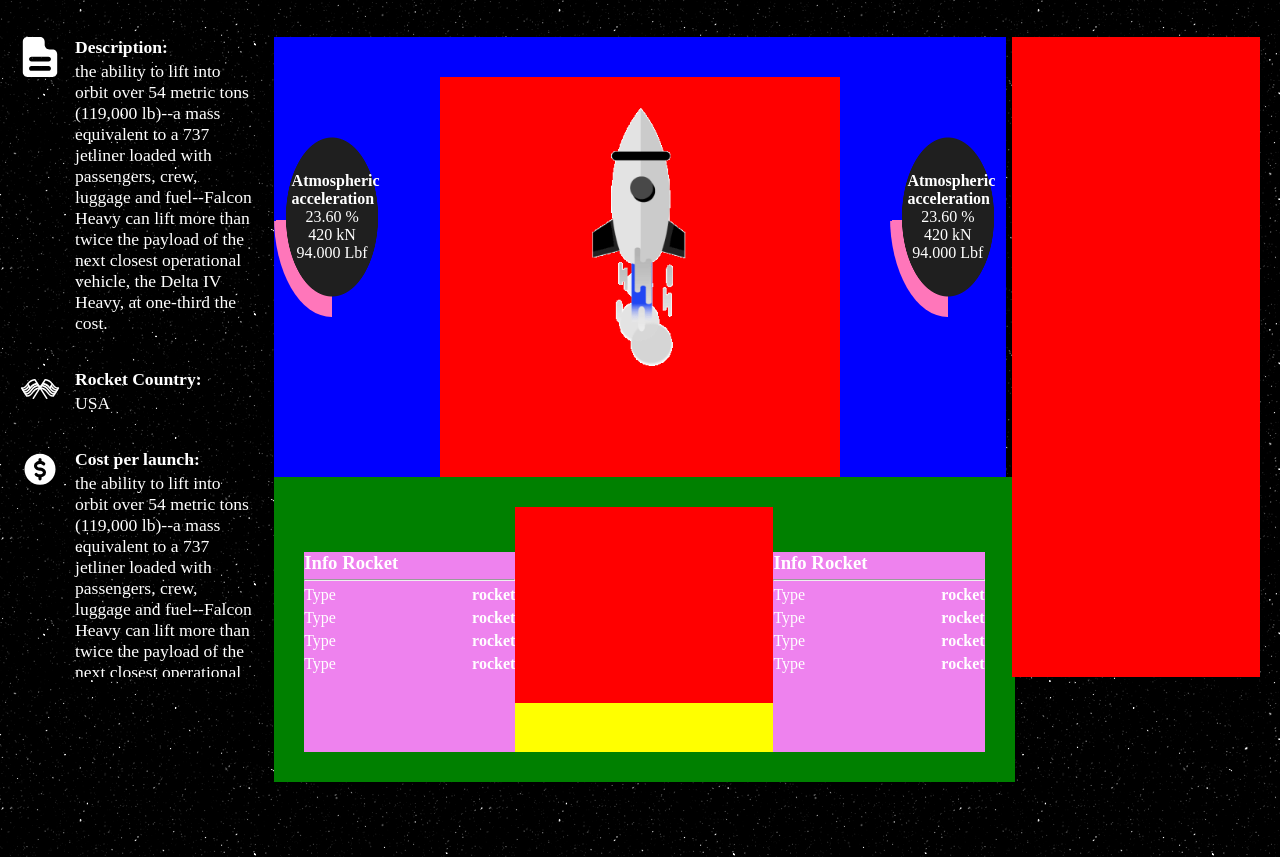
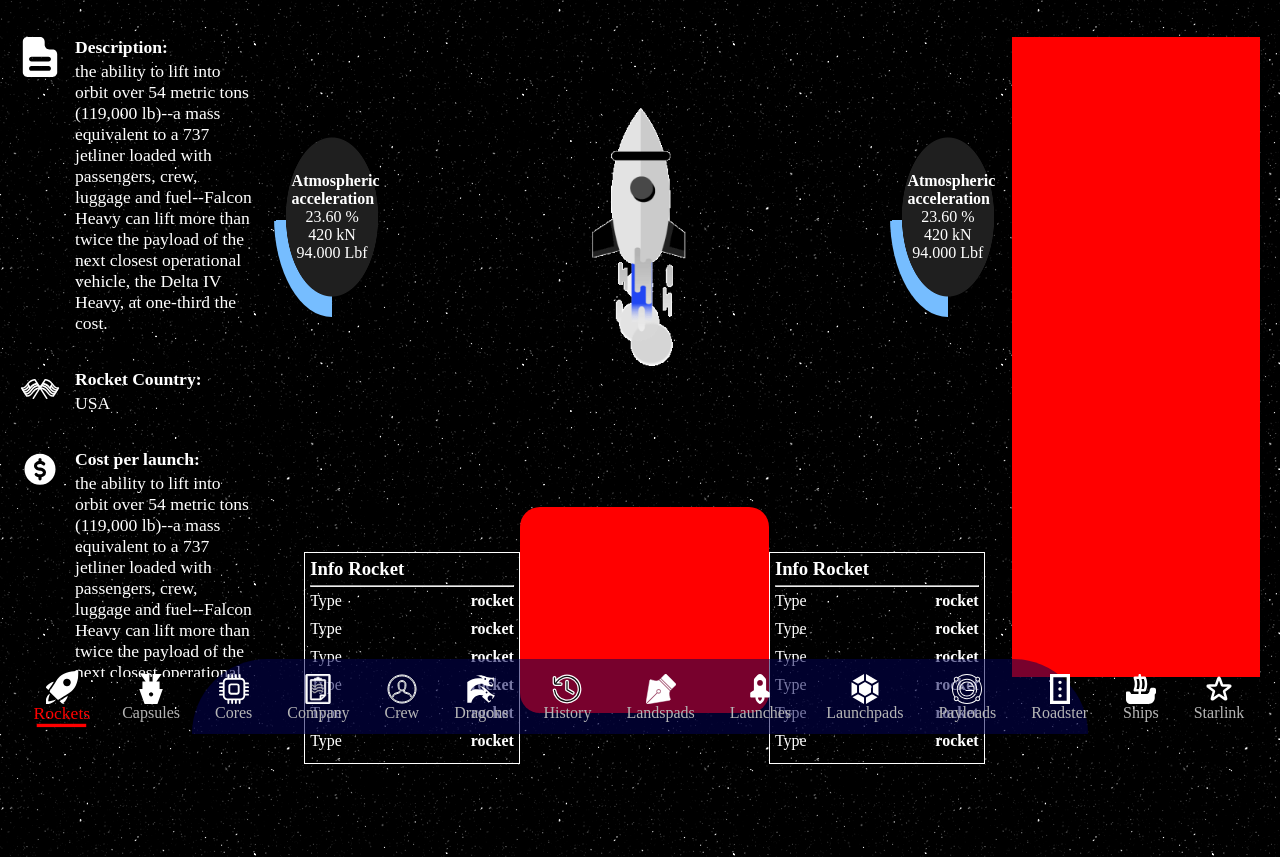
Before and after one commit to CristianDavidFajardoRojas/spaceX, a plain HTML site: page index.html in a window 1280 px wide. Shown: the part 66-923 px from the top of the page. Drawn offline with Linux system fonts and the light colour scheme.

Commit message:
feat: :lipstick: footer
Footer visual de la pagina.

```diff
--- a/css/style.css
+++ b/css/style.css
@@ -60,7 +60,6 @@ main {
     height: 80%;
     display: flex;
     flex-direction: column;
-    background: blue;
 }
 
 .circles {
@@ -73,7 +72,6 @@ main {
 
 .circles img {
     height: 400px;
-    background-color: red;
 }
 
 .progress-bar {
@@ -88,7 +86,7 @@ main {
     border-radius: 50%;
     background:
       radial-gradient(closest-side, rgb(31, 31, 31) 79%, transparent 80% 100%),
-      conic-gradient(from 180deg, rgb(255, 118, 186) 24%, rgba(255, 192, 203, 0) 0);
+      conic-gradient(from 180deg, rgb(118, 189, 255) 24%, rgba(255, 192, 203, 0) 0);
   }
 
   .progress-bar > div {
@@ -99,24 +97,32 @@ main {
   .text_images {
     display: flex;
     justify-content: space-between;
-    background: green;
     padding: 30px;
     width: 93%;
     height: 100%;
   }
 
 #caja_content {
+    padding: 5px;
     width: 270px;
     height: 200px;
     display: flex;
     flex-direction: column;
     gap: 5px;
     margin-top: 45px;
-    background: violet;
     color: white;
+    border: 1px solid white;
 }
 
-#caja_content > article {
+#caja_content > div {
+    display: flex;
+    flex-direction: column;
+    gap: 10px;
+    overflow: scroll;
+    scrollbar-width: none;
+}
+
+#caja_content > div > article {
     display: flex;
     justify-content: space-between;
 }
@@ -124,7 +130,6 @@ main {
 .div_images {
     display: flex;
     flex-direction: row;
-    background: yellow;
     gap: 20px;
     width: 330px;
     overflow-x: scroll;
@@ -136,6 +141,7 @@ main {
     min-width: 100%;
     height: 80%;
     background: red;
+    border-radius: 20px;
 }
 
 
@@ -148,3 +154,51 @@ main {
     width: 20%;
     height: 80%;
   }
+
+
+
+
+
+
+  .footer{
+    width: 100%;
+    position: absolute;
+    bottom: 0;
+    height: 75px;
+    position: fixed;
+    display: flex;
+    justify-content: center;
+  }
+
+  .footer > section {
+    padding-top: 15px;
+    background: rgba(2, 2, 85, 0.534);
+    color: rgb(182, 182, 182);
+    display: flex;
+    gap: 35px;
+    width: 70%;
+    justify-content: center;
+    border-top-left-radius: 100px;
+    border-top-right-radius: 100px;
+  }
+
+  .footer > section > article {
+    display: flex;
+    flex-direction: column;
+    align-items: center;
+  }
+
+  .footer > section > article > img{
+    width: 30px;
+  }
+
+  #imhere {
+    transform: scale(1.1);
+    color: red;
+  }
+
+  #imhere > div{
+    width: 45px;
+    height: 3px;
+    background: red;
+  }
--- a/index.html
+++ b/index.html
@@ -87,6 +87,7 @@
                 <div id = "caja_content">
                     <h3>Info Rocket</h3>
                     <hr>
+                    <div>
                         <article>
                             <p>Type</p>
                             <strong>rocket</strong>
@@ -103,6 +104,15 @@
                             <p>Type</p>
                             <strong>rocket</strong>
                         </article>
+                        <article>
+                            <p>Type</p>
+                            <strong>rocket</strong>
+                        </article>
+                        <article>
+                            <p>Type</p>
+                            <strong>rocket</strong>
+                        </article>
+                    </div>
                 </div>
                 <div class="div_images">
                     <article>
@@ -130,6 +140,15 @@
                 <div id = "caja_content">
                     <h3>Info Rocket</h3>
                     <hr>
+                    <div>
+                        <article>
+                            <p>Type</p>
+                            <strong>rocket</strong>
+                        </article>
+                        <article>
+                            <p>Type</p>
+                            <strong>rocket</strong>
+                        </article>
                         <article>
                             <p>Type</p>
                             <strong>rocket</strong>
@@ -148,8 +167,83 @@
                         </article>
                     </div>
                 </div>
+            </div>
         </section>
         <section class="right_side"></section>
     </main>
+    <footer class="footer">
+        <section>
+        <article id="imhere">
+            <img src="storage/img/cute-rocket-launching-svgrepo-com.svg">
+            <p>Rockets</p>
+            <div></div>
+        </article>
+        <article>
+            <img src="storage/img/capsule-space-capsule-svgrepo-com.svg">
+            <p>Capsules </p>
+            <div></div>
+        </article>
+        <article>
+            <img src="storage/img/cpu-svgrepo-com.svg">
+            <p>Cores</p>
+            <div></div>
+        </article>
+        <article>
+            <img src="storage/img/company-folder-svgrepo-com.svg">
+            <p>Company</p>
+            <div></div>
+        </article>
+        <article>
+            <img src="storage/img/account-avatar-man-svgrepo-com.svg">
+            <p>Crew</p>
+            <div></div>
+        </article>
+        <article>
+            <img src="storage/img/two-dragons-svgrepo-com.svg">
+            <p>Dragons</p>
+            <div></div>
+        </article>
+        <article>
+            <img src="storage/img/history-svgrepo-com.svg">
+            <p>History</p>
+            <div></div>
+        </article>
+        <article>
+            <img src="storage/img/pen-svgrepo-com.svg">
+            <p>Landspads</p>
+            <div></div>
+        </article>
+        <article>
+            <img src="storage/img/rocket-launch-svgrepo-com.svg">
+            <p>Launches</p>
+            <div></div>
+        </article>
+        <article>
+            <img src="storage/img/launchpad-svgrepo-com.svg">
+            <p>Launchpads</p>
+            <div></div>
+        </article>
+        <article>
+            <img src="storage/img/orbit-satellite-svgrepo-com.svg">
+            <p>Payloads</p>
+            <div></div>
+        </article>
+        <article>
+            <img src="storage/img/road-mini-603-svgrepo-com.svg">
+            <p>Roadster</p>
+            <div></div>
+        </article>
+        <article>
+            <img src="storage/img/viking-ship-vessel-svgrepo-com.svg">
+            <p>Ships</p>
+            <div></div>
+        </article>
+        <article>
+            <img src="storage/img/star-sharp-svgrepo-com.svg">
+            <p>Starlink</p>
+            <div></div>
+        </article>
+    </section>
+    </footer>
 </body>
 </html>
```
Also changed, not shown: storage/img/account-avatar-man-svgrepo-com.svg (added), storage/img/capsule-space-capsule-svgrepo-com.svg (added), storage/img/company-folder-svgrepo-com.svg (added), storage/img/cpu-svgrepo-com.svg (added), storage/img/cute-rocket-launching-svgrepo-com.svg (added), storage/img/history-svgrepo-com.svg (added), storage/img/launchpad-svgrepo-com.svg (added), storage/img/orbit-satellite-svgrepo-com.svg (added), storage/img/pen-svgrepo-com.svg (added), storage/img/road-mini-603-svgrepo-com.svg (added), storage/img/rocket-launch-svgrepo-com.svg (added), storage/img/star-sharp-svgrepo-com.svg (added), storage/img/two-dragons-svgrepo-com.svg (added), storage/img/viking-ship-vessel-svgrepo-com.svg (added). Lines whose indentation alone changed are shown as unchanged.
